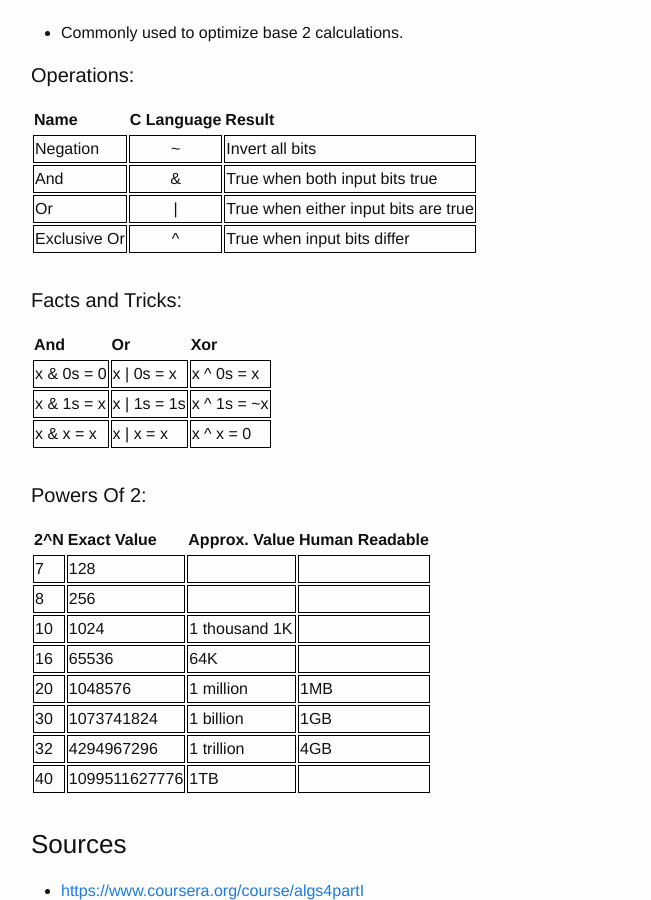
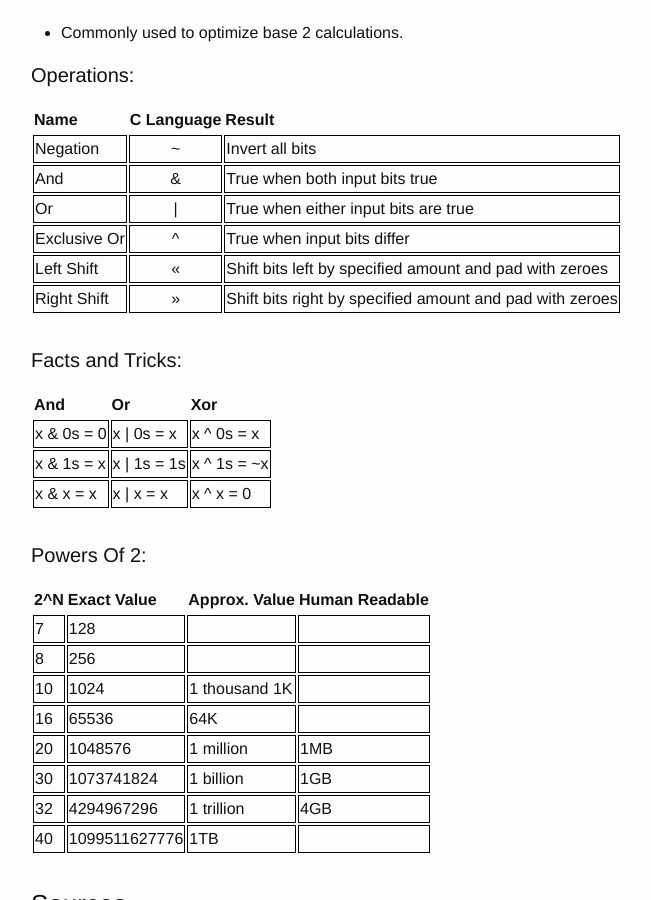
Before and after one commit to eschwabe/eschwabe.github.io, a Jekyll site: the page built from _posts/2016-04-17-concepts.markdown, in a window 1280 px wide and 900 px high, scrolled down 881 px. Shown: the whole window, without its empty margins (239-890 px from the left). Built offline with Jekyll 4.4.1, drawn with Linux system fonts in a browser that asks for light colours; nearby versions of some CDN libraries; comment, search, counter and statistics services are not loaded.

Commit message:
Add shift operators to bit manipulation section.

```diff
--- a/_posts/2016-04-17-concepts.markdown
+++ b/_posts/2016-04-17-concepts.markdown
@@ -43,6 +43,8 @@ This series contains review materials for software engineer interview questions.
 |And|&|True when both input bits true|
 |Or|\||True when either input bits are true|
 |Exclusive Or|^|True when input bits differ|
+|Left Shift|<<|Shift bits left by specified amount and pad with zeroes|
+|Right Shift|>>|Shift bits right by specified amount and pad with zeroes|
 
 #### Facts and Tricks:
 
```
